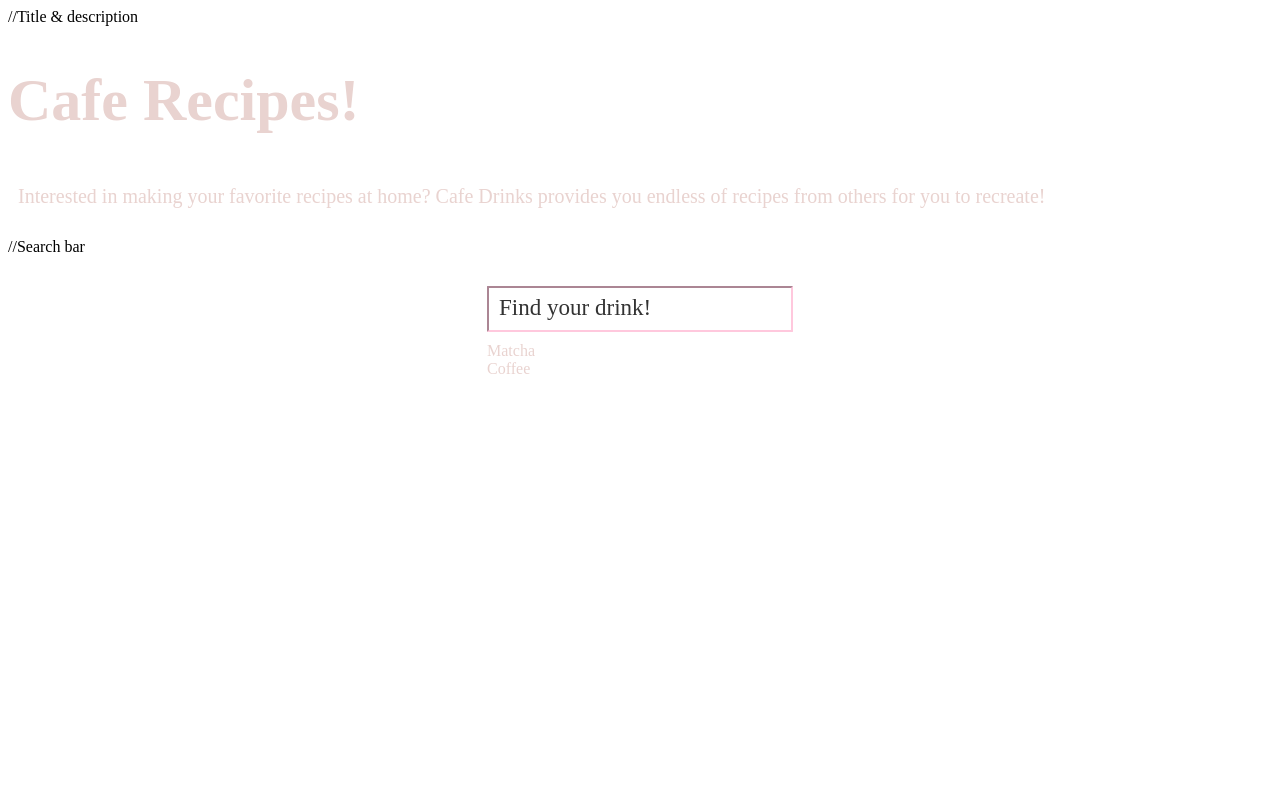
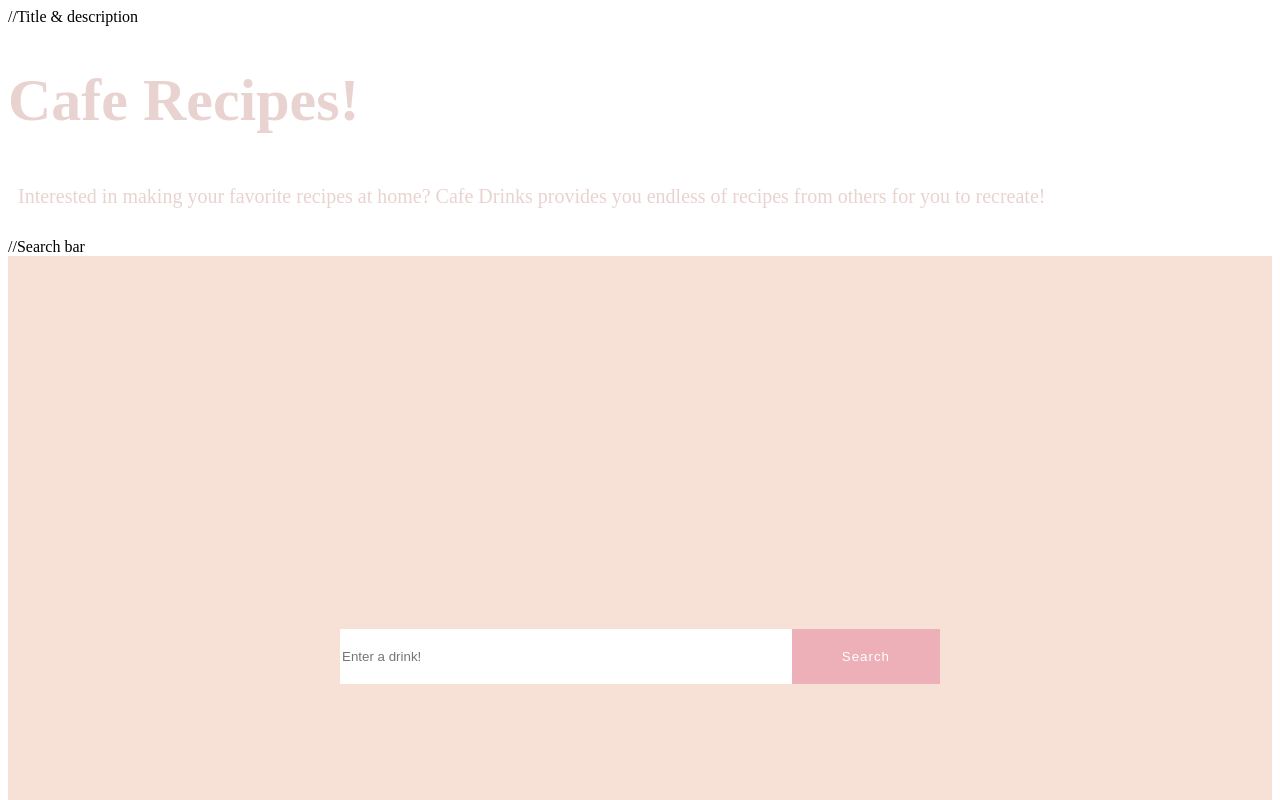
Before and after one commit to jessicaoyep/cafedrinks, a plain HTML site: page index.html in a window 1280 px wide. Shown: the top 800 px of the page. Drawn offline with Linux system fonts and the light colour scheme.

Commit message:
dying lol

```diff
--- a/designTwo.css
+++ b/designTwo.css
@@ -14,38 +14,34 @@
     padding: 10px;
 }
 
-.container{
-    display:flex;
-    flex-direction: column;
+.container {
+    width: 100%;
+    height: 100vh;
+    background: #f7e1d7;
+    display: flex;
     align-items: center;
-    margin: 20px;
-    color: #e9d3d0;
+    justify-content: center;
 }
 
-#searchbar::placeholder{
-    color:#333;
-    font-family: 'Times New Roman', Times, serif, Helvectica, snas-serif;
-    font-size: 1.2em;;
+form{
+    background: #fff;
+    width: 600px;
+    height: 55px;
+    display: flex;
 }
 
-#searchbar {
-    margin: 10px;
-    padding: 10px;
-    border-radius: 1px;
-    border-color: #ffc8dd;
-    width: 25%;
-    box-sizing: border-box;
-    color: #ffc8dd;
-    font-family: Arial, Helvetica, sans-serif;
-    font-size: 1.2em;
-    align-items: center;
-    align-self: left;
+form input{
+    flex: 1;
+    border: none;
+    outline: none;
 }
 
-#list{
-    list-style-type: none;
-    padding: 0;
-    margin: 0;
-    width: 25%;
-    text-align: left;
+form button{
+    background: #edafb8;
+    padding: 10px 50px;
+    border: none;
+    outline:none;
+    color: #fff;
+    letter-spacing: 1px;
+    cursor: pointer;
 }
--- a/index.html
+++ b/index.html
@@ -5,6 +5,7 @@
     <meta name="viewport" content="width=device-width, initial-scale=1.0">
     <title>Cafe Recipes! </title>
      <link rel = "stylesheet" href = "designTwo.css" />
+     <script src = "script.js" defer></script>
 </head>
 
 
@@ -27,15 +28,9 @@
      //Search bar
         <body>
             <div class = "container">
-                <input id = "searchbar"
-                onkeyup = "search_drink()"
-                type = "text" name = "Search"
-                placeholder = "Find your drink!">
-
-                <ul id = 'list'>
-                    <li class = "drink"> Matcha </li>
-                    <li class = "drink"> Coffee </li>
-                </ul>
+                <form>
+                    <input type = "text" placeholder = "Enter a drink!">
+                    <button type = "submit"> Search </button>
+                </form>
             </div>
-            <script src = "./script.js"></script>
         </body>
```
Also changed, not shown: homepage.js (deleted, +0 -14 lines).
